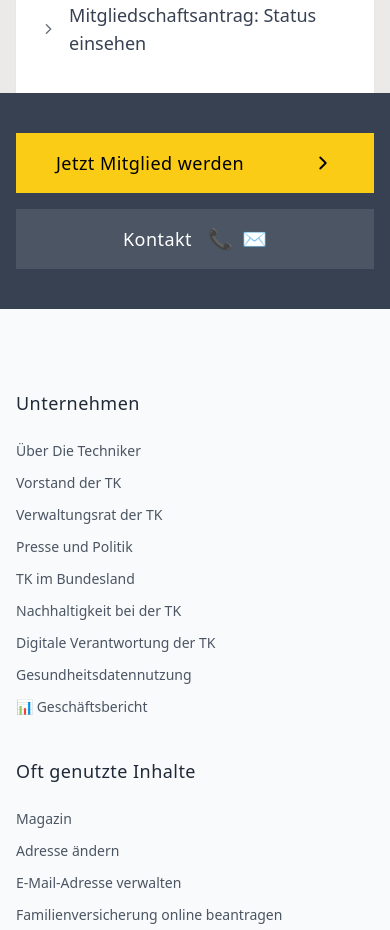
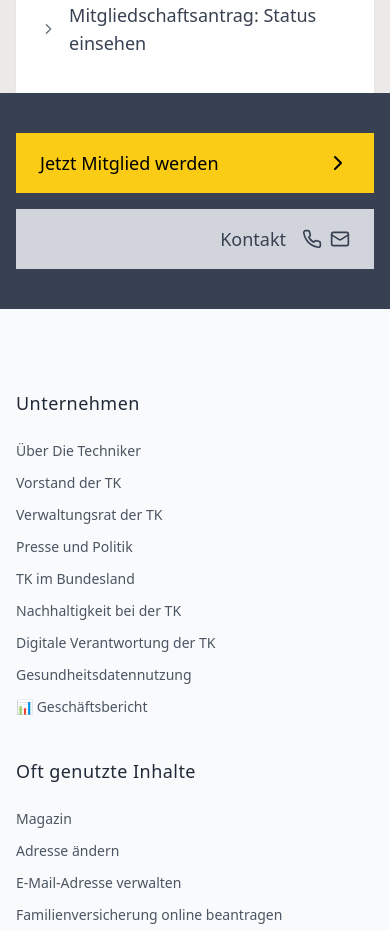
Before and after one commit to johnpain190/TK-DE, a React (Vite) app: page / in a window 390 px wide. Shown: the part 1500-2430 px from the top of the page. Built offline with nearby package versions, Linux system fonts and the light colour scheme.

Commit message:
feat: Style CTA section
Implement the CTA section with the specified colors and layout for both desktop and mobile, matching the provided screenshots.

```diff
--- a/src/components/CTASection.tsx
+++ b/src/components/CTASection.tsx
@@ -1,22 +1,39 @@
 
 import React from 'react';
-import { ChevronRight } from 'lucide-react';
+import { ChevronRight, Phone, Mail } from 'lucide-react';
 
 const CTASection = () => {
   return (
     <section className="bg-gray-700 py-10">
       <div className="container mx-auto px-4">
-        <div className="flex flex-col md:flex-row gap-4 max-w-5xl mx-auto">
-          <button className="bg-yellow-400 text-black py-4 px-10 hover:bg-yellow-500 transition-colors flex items-center justify-between group flex-1 font-medium tracking-wide text-lg">
+        {/* Desktop Layout */}
+        <div className="hidden md:flex gap-4 max-w-5xl mx-auto">
+          <button className="bg-yellow-400 text-black py-4 px-10 hover:bg-yellow-500 transition-colors flex items-center justify-between group flex-1 font-medium text-lg">
             <span>Jetzt Mitglied werden</span>
             <ChevronRight className="transition-transform group-hover:translate-x-1" size={22} />
           </button>
 
-          <button className="bg-gray-600 text-white py-4 px-10 hover:bg-gray-500 transition-colors flex items-center justify-center gap-4 font-medium tracking-wide text-lg">
+          <button className="bg-gray-600 text-white py-4 px-10 hover:bg-gray-500 transition-colors flex items-center justify-center gap-4 font-medium text-lg">
             <span>Kontakt</span>
             <div className="flex items-center gap-2">
-              <span className="text-xl">📞</span>
-              <span className="text-xl">✉</span>
+              <Phone size={20} />
+              <Mail size={20} />
+            </div>
+          </button>
+        </div>
+
+        {/* Mobile Layout */}
+        <div className="md:hidden space-y-4 max-w-5xl mx-auto">
+          <button className="w-full bg-yellow-400 text-black py-4 px-6 hover:bg-yellow-500 transition-colors flex items-center justify-between group font-medium text-lg">
+            <span>Jetzt Mitglied werden</span>
+            <ChevronRight className="transition-transform group-hover:translate-x-1" size={24} />
+          </button>
+
+          <button className="w-full bg-gray-300 text-gray-700 py-4 px-6 hover:bg-gray-200 transition-colors flex items-center justify-end gap-4 font-medium text-lg">
+            <span>Kontakt</span>
+            <div className="flex items-center gap-2">
+              <Phone size={20} />
+              <Mail size={20} />
             </div>
           </button>
         </div>
```
